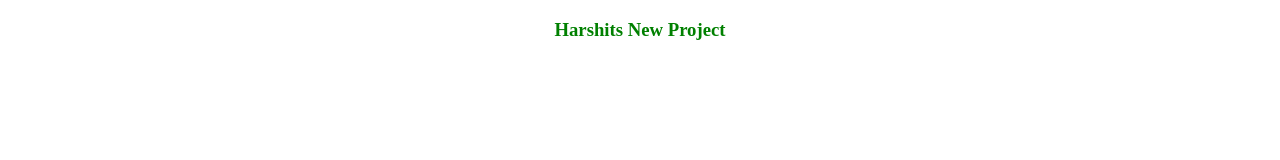
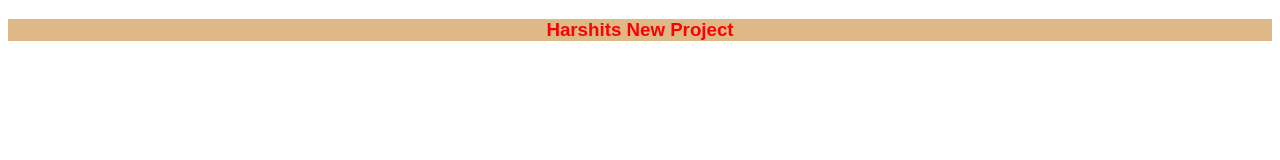
Before and after one commit to Harshit0409/Project-1, a plain HTML site: page index.html in a window 1280 px wide. Drawn offline with Linux system fonts and the light colour scheme.

Commit message:
adding css file chagning html file

```diff
--- /dev/null
+++ b/css.css
@@ -0,0 +1,11 @@
+h3{
+    color:red;
+    font-family: Arial, Helvetica, sans-serif;
+    text-align: center;
+}
+
+#divHead{
+    background-color: burlywood;
+    outline: black;
+    outline-width: 1ex;
+}
--- a/index.html
+++ b/index.html
@@ -2,14 +2,11 @@
 <html>
     <head>
         <title>1st Project</title>
+        <link rel="stylesheet" type="text/css" href="css.css">
     </head>
-    <style>
-        h3{
-            color:green;
-            text-align:center;
-        }
-    </style>
     <body>
-       <h3 >Harshits New Project</h3>
+        <div id="divHead">
+            <h3>Harshits New Project</h3>
+        </div>
     </body>
 <html>
```
